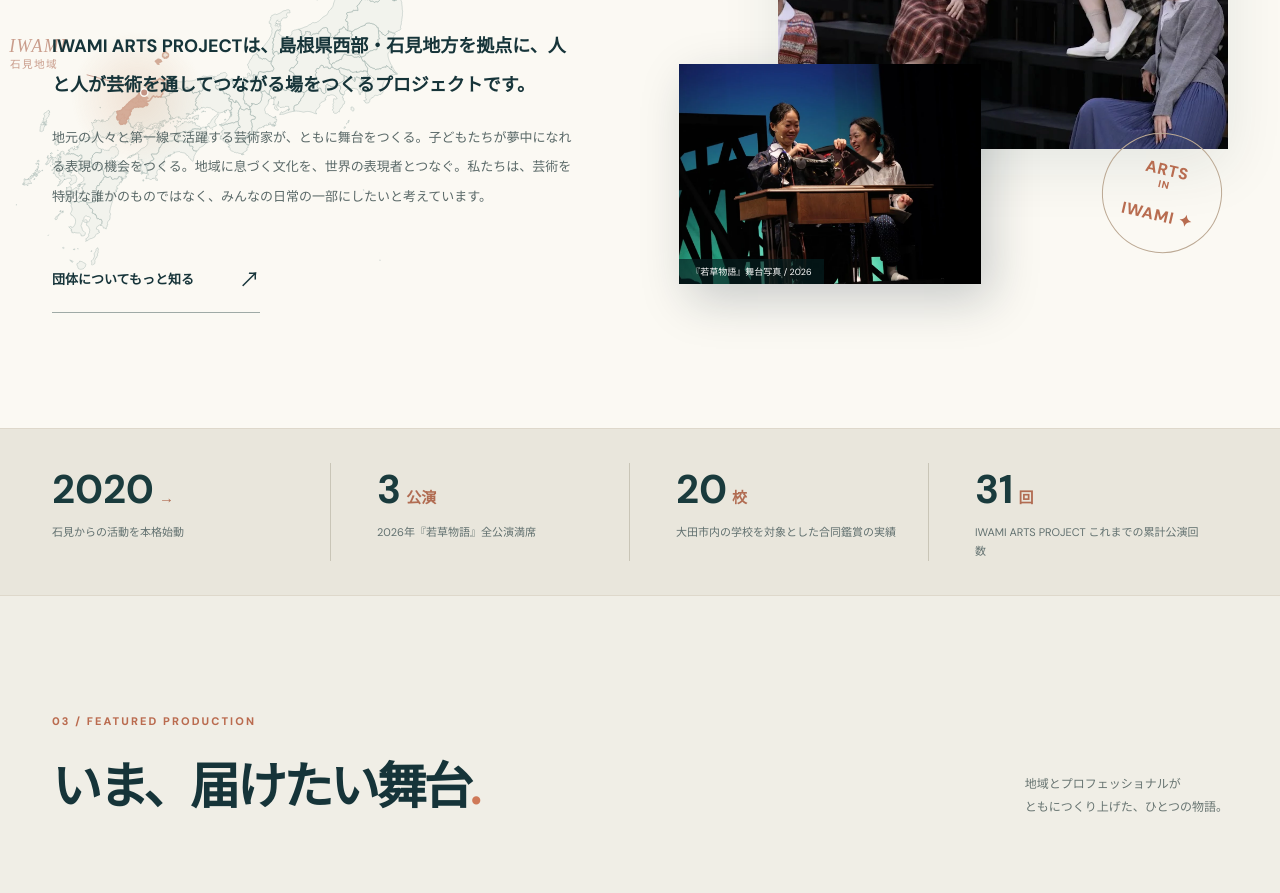
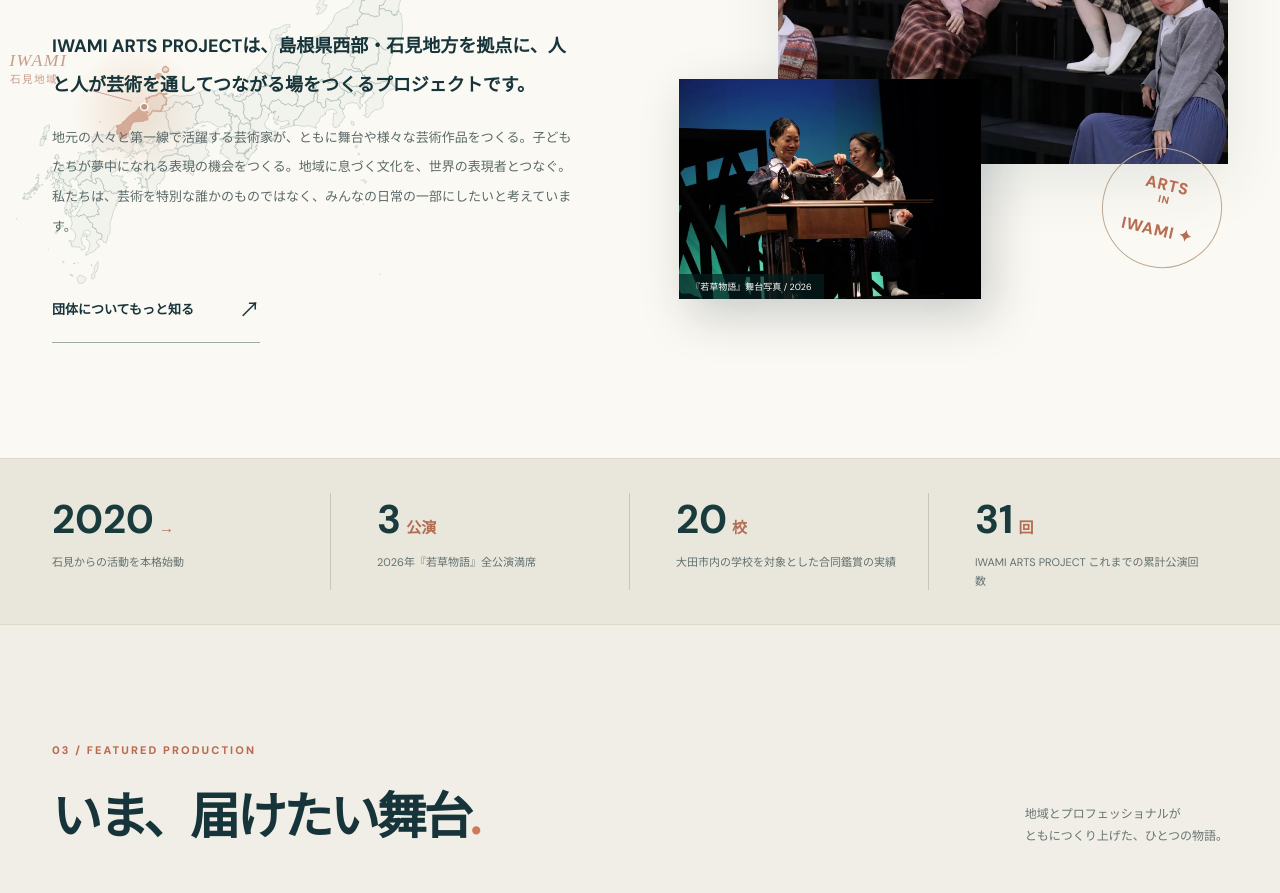
Before and after one commit to iwamiarts/iwami-arts-project, a plain HTML site: page index.html in a window 1280 px wide. Shown: the part 2209-3102 px from the top of the page. Drawn offline with Linux system fonts and the light colour scheme.

Commit message:
Broaden homepage introduction to include diverse artworks

```diff
--- a/index.html
+++ b/index.html
@@ -88,7 +88,7 @@
 </div><a class="arrow-link news-more" href="news.html">お知らせをすべて見る <span>↗</span></a></div></section>
 <section class="section intro container" id="intro">
 <img class="intro-iwami-map" src="images/japan-iwami-intro.svg" alt="" aria-hidden="true" loading="lazy" decoding="async"/>
-<div class="intro-copy"><p class="kicker">02 / WHO WE ARE</p><h2 class="display-title">芸術で、<br/>この土地の<br/><em>未来をひらく。</em></h2><p class="intro-lead">IWAMI ARTS PROJECTは、島根県西部・石見地方を拠点に、人と人が芸術を通してつながる場をつくるプロジェクトです。</p><p class="copy">地元の人々と第一線で活躍する芸術家が、ともに舞台をつくる。子どもたちが夢中になれる表現の機会をつくる。地域に息づく文化を、世界の表現者とつなぐ。私たちは、芸術を特別な誰かのものではなく、みんなの日常の一部にしたいと考えています。</p><a class="arrow-link" href="about.html">団体についてもっと知る <span>↗</span></a></div>
+<div class="intro-copy"><p class="kicker">02 / WHO WE ARE</p><h2 class="display-title">芸術で、<br/>この土地の<br/><em>未来をひらく。</em></h2><p class="intro-lead">IWAMI ARTS PROJECTは、島根県西部・石見地方を拠点に、人と人が芸術を通してつながる場をつくるプロジェクトです。</p><p class="copy">地元の人々と第一線で活躍する芸術家が、ともに舞台や様々な芸術作品をつくる。子どもたちが夢中になれる表現の機会をつくる。地域に息づく文化を、世界の表現者とつなぐ。私たちは、芸術を特別な誰かのものではなく、みんなの日常の一部にしたいと考えています。</p><a class="arrow-link" href="about.html">団体についてもっと知る <span>↗</span></a></div>
 <div class="intro-media"><figure class="intro-photo intro-main-photo"><img alt="ミュージカル『若草物語』2026年、稽古場の出演者たち" loading="lazy" src="images/wakakusa-rehearsal-cast.webp"/><figcaption>『若草物語』稽古場の記録 / 2026</figcaption></figure><figure class="intro-photo intro-small-photo"><img alt="ミュージカル『若草物語』2026年、ミシンを囲む舞台場面" loading="lazy" src="images/wakakusa-stage-sewing.webp"/><figcaption>『若草物語』舞台写真 / 2026</figcaption></figure><span aria-hidden="true" class="intro-stamp">ARTS<br/><small>IN</small><br/>IWAMI ✦</span></div>
 </section><section class="facts"><div class="container facts-grid"><div><b>2020<span>→</span></b><small>石見からの活動を本格始動</small></div><div><b>3<span>公演</span></b><small>2026年『若草物語』全公演満席</small></div><div><b>20<span>校</span></b><small>大田市内の学校を対象とした合同鑑賞の実績</small></div><div><b>31<span>回</span></b><small>IWAMI ARTS PROJECT これまでの累計公演回数</small></div></div></section>
 <section class="section featured" id="featured"><div class="container"><div class="section-top"><div><p class="kicker">03 / FEATURED PRODUCTION</p><h2 class="section-title">いま、届けたい舞台<span class="dot">.</span></h2></div><p class="section-aside">地域とプロフェッショナルが<br/>ともにつくり上げた、ひとつの物語。</p></div>
```
